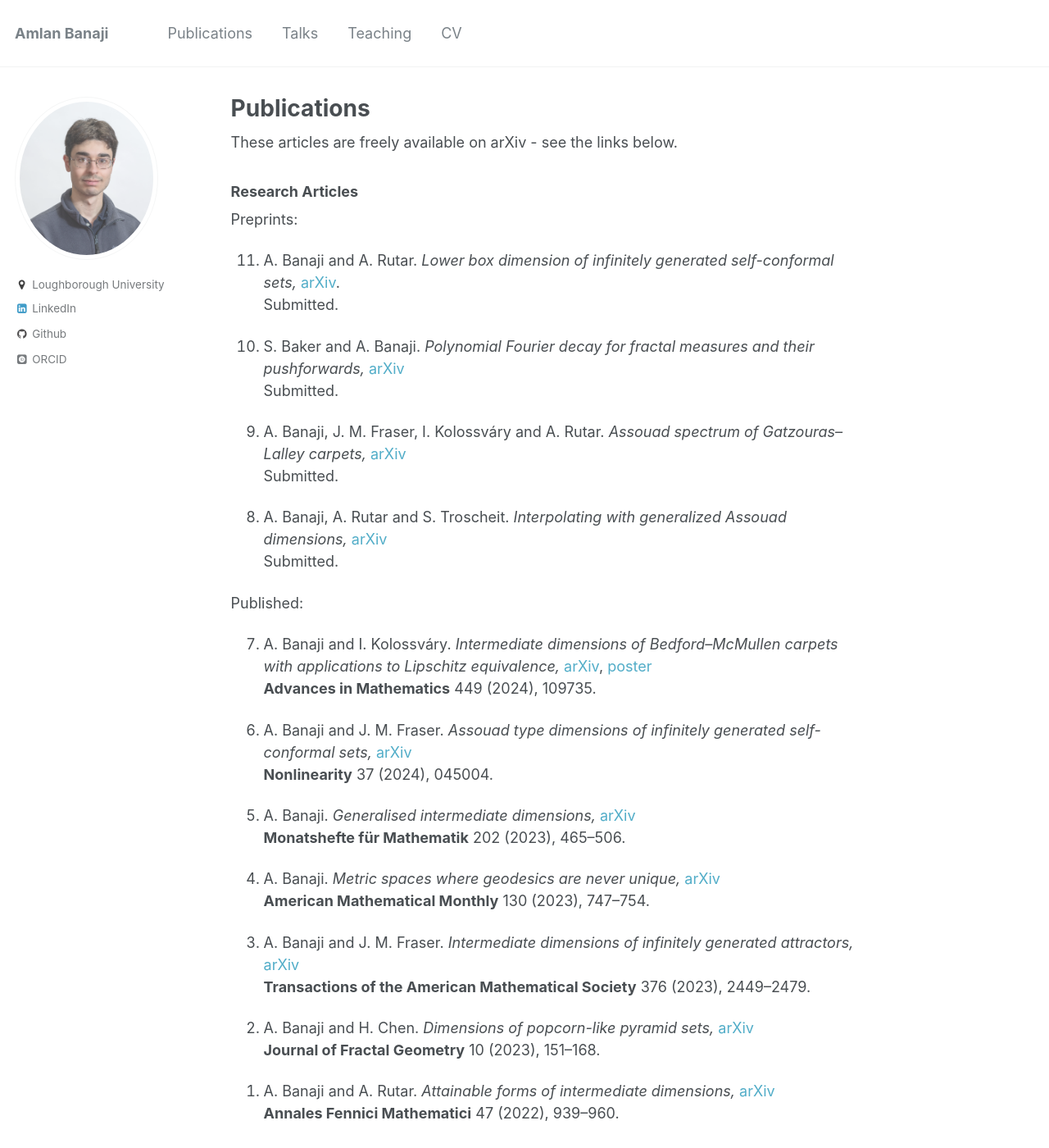
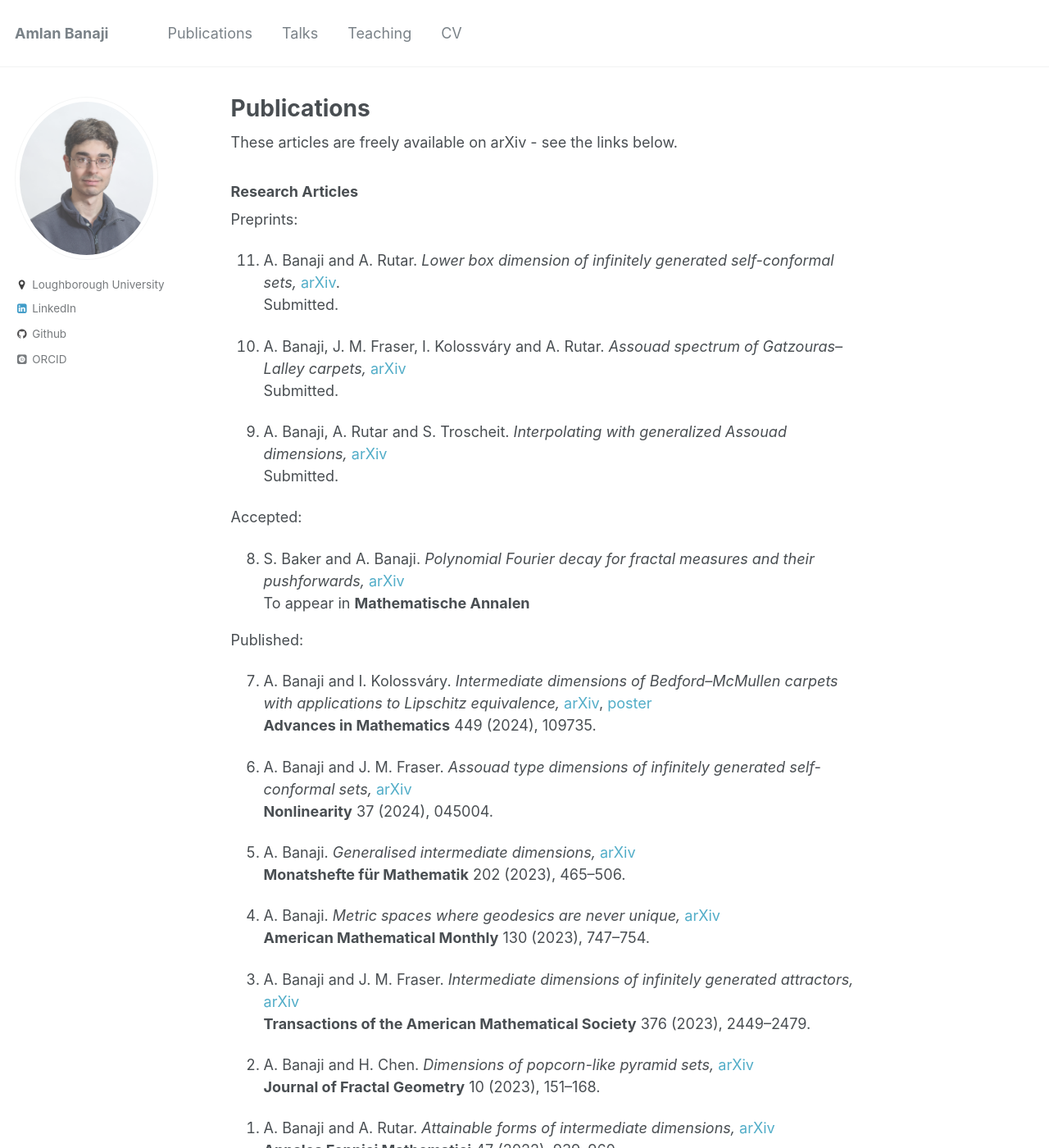
Before and after one commit to amlan-banaji/amlan-banaji.github.io, a Jekyll site: the page built from _pages/publications.md, in a window 1280 px wide and 1400 px high. Shown: the whole window at 82% size. Built offline with Jekyll 4.4.1, drawn with Linux system fonts in a browser that asks for light colours; some web fonts are replaced; some of the changed text lies outside the part shown.

```diff
--- a/_pages/publications.md
+++ b/_pages/publications.md
@@ -13,15 +13,19 @@ Preprints:
 11. A. Banaji and A. Rutar. *Lower box dimension of infinitely generated self-conformal sets,* [arXiv](https://arxiv.org/abs/2406.12821).
 Submitted.
 
-10. S. Baker and A. Banaji. *Polynomial Fourier decay for fractal measures and their pushforwards,* [arXiv](https://arxiv.org/abs/2401.01241)
+10. A. Banaji, J. M. Fraser, I. Kolossváry and A. Rutar. *Assouad spectrum of Gatzouras–Lalley carpets,* [arXiv](https://arxiv.org/abs/2401.07168)
 Submitted.
 
-9. A. Banaji, J. M. Fraser, I. Kolossváry and A. Rutar. *Assouad spectrum of Gatzouras–Lalley carpets,* [arXiv](https://arxiv.org/abs/2401.07168)
-Submitted.
-
-8. A. Banaji, A. Rutar and S. Troscheit. *Interpolating with generalized Assouad dimensions,* [arXiv](https://arxiv.org/abs/2308.12975)
+9. A. Banaji, A. Rutar and S. Troscheit. *Interpolating with generalized Assouad dimensions,* [arXiv](https://arxiv.org/abs/2308.12975)
 Submitted.
 {:start="11"}
+{: reversed="reversed"}
+
+Accepted:
+
+8. S. Baker and A. Banaji. *Polynomial Fourier decay for fractal measures and their pushforwards,* [arXiv](https://arxiv.org/abs/2401.01241)
+To appear in **Mathematische Annalen**
+{:start="8"}
 {: reversed="reversed"}
 
 Published:
```
Also changed, not shown: other parts of _pages/publications.md (+1 -1 lines), _pages/about.md (+1 -1 lines), _pages/talks.md (+3 -0 lines), 2 other files.
